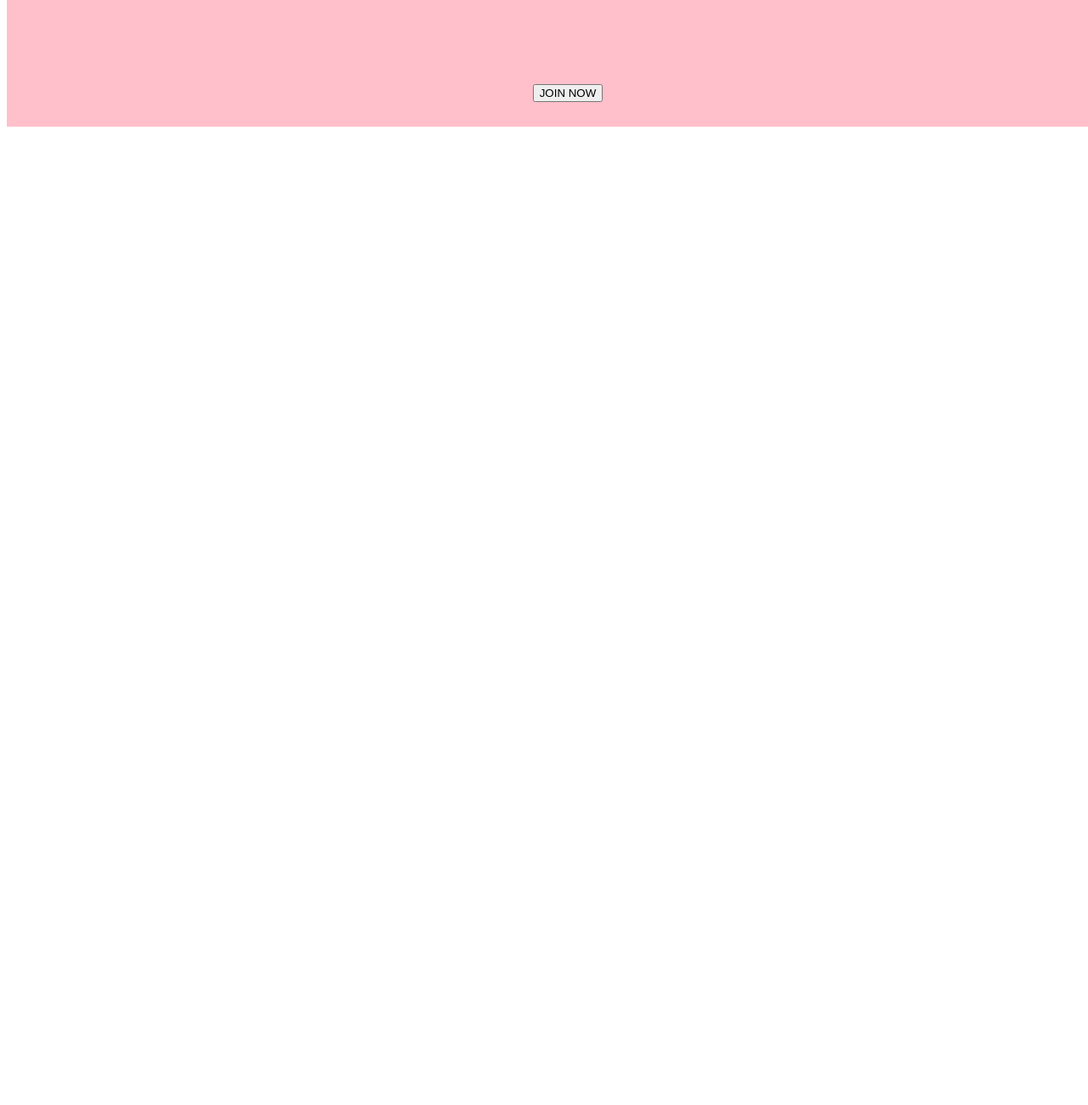
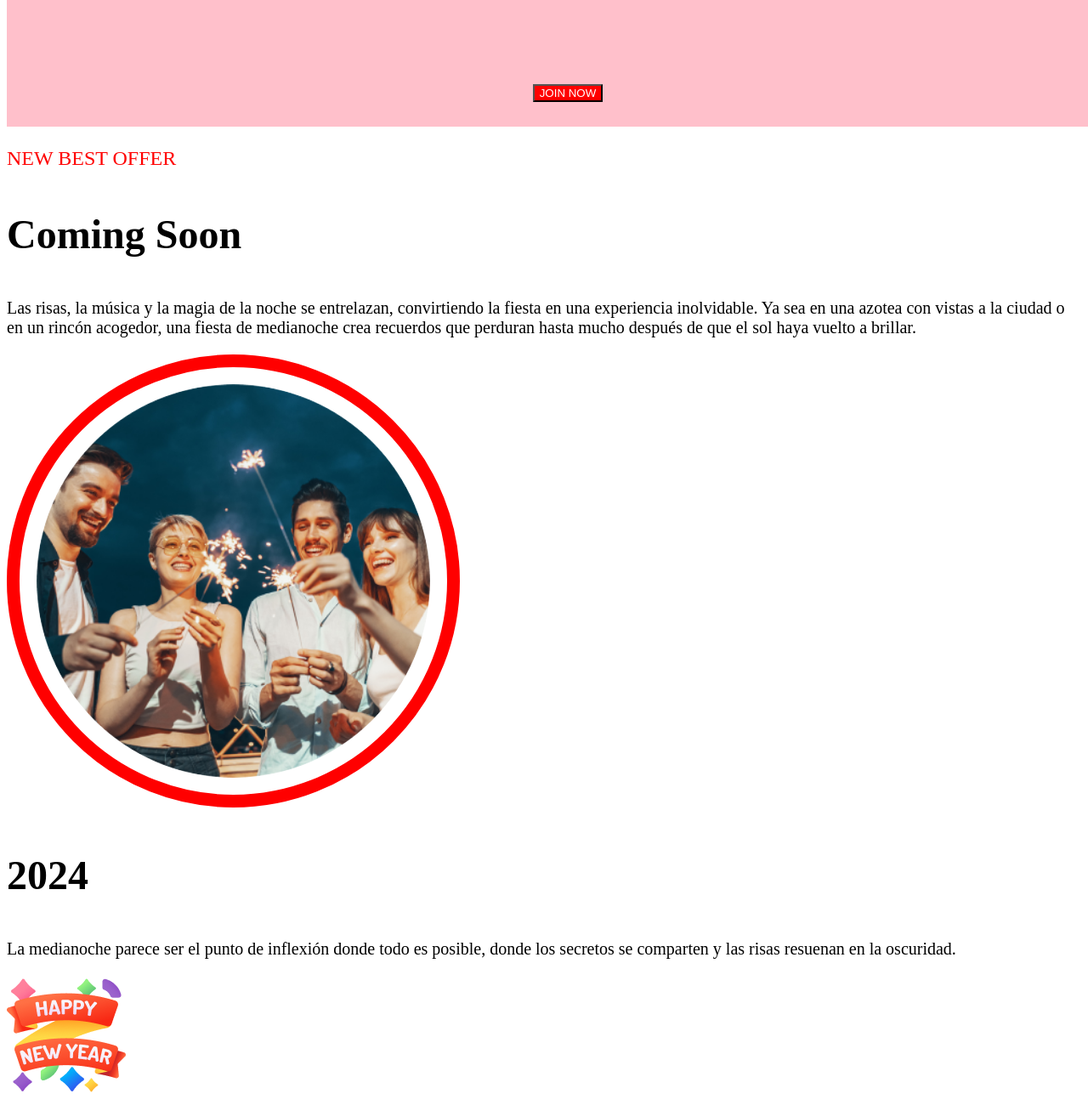
Before and after one commit to SafinAlFahad/b9-assign1, a plain HTML site: page index.html in a window 1280 px wide. Shown: the part 2135-3435 px from the top of the page at 85% size. Before the commit the page ends 2292 px from the top, so only its background shows below. Drawn offline with Linux system fonts and the light colour scheme.

Commit message:
fifth commit

```diff
--- a/index.html
+++ b/index.html
@@ -30,19 +30,36 @@
                 <div class="third-part1">
                     <h1 id="party">Welcome to <span class="block-word">midnight party</span></h1>
                     <p id="paraghaph">Una fiesta de medianoche tiene un encanto único y misterioso. Cuando el reloj marca las doce campanadas, el ambiente se llena de energía y emoción.</p>
-                    <button id="btn">JOIN NOW</button>
+                    <button id="btn"><b>JOIN NOW</b></button>
                 </div>
                 <div class="third-part2">
                     <img src="resources/Group 70.png" alt="" srcset="">
                 </div>
             </div>
-            <div class="forth">
+            <div class="forth-part">
                 <div class="text-area">
                     <p><b><span class="red-word">Place:</span>New Park Hotel</b></p>
                     <p><b><span class="red-word">Date:</span>31 December Night 2023</b></p>
                     <p><b><span class="red-word">Time:</span>Evening 7.30Pm To 12.30 AM</b></p>
                 </div>
-                <button id="btn2">JOIN NOW</button>
+                <button class="btn2">JOIN NOW</button>
+            </div>
+            <div class="fifth-part">
+                <div class="text-area2">
+                    <p class="red-word1">NEW BEST OFFER</p>
+                    <p class="come"><b>Coming Soon</b></p>
+                    <p class="choto"> Las risas, la música y la magia de la noche se entrelazan, convirtiendo la fiesta en una experiencia inolvidable. Ya sea en una azotea con vistas a la ciudad o en un rincón acogedor, una fiesta de medianoche crea recuerdos que perduran hasta mucho después de que el sol haya vuelto a brillar.</p>
+                </div>
+                <img class="round-image" src="resources/Ellipse 1.png" alt="" srcset="">
+                <div class="text-area3">
+                    <p class="red-word2"><b>2024</b></p>
+                    <p class="choto1"> La medianoche parece ser el punto de inflexión donde todo es posible, donde los secretos se comparten y las risas resuenan en la oscuridad.</p>
+                    <img  class="happy-image" src="resources/Group 96.png" alt="" srcset="">
+                </div>
+            </div>
+            <div class="sixth-part">
+
+
             </div>
         </div>
 
--- a/styles/new.css
+++ b/styles/new.css
@@ -86,7 +86,7 @@
 #btn{
     color:#FFF;
 }
-.forth{
+.forth-part{
     border: 2px;
     background-color: pink;
     width: 1320px;
@@ -103,3 +103,33 @@
 .text-area{
     padding: 100px 386px 214px 385px;
 }
+.red-word1{
+    color:#F00;
+    font-size: 24px;
+}
+.come{
+    font-size: 48px;
+}
+.choto{
+    font-size: 20px;
+}
+.round-image{
+    border: 15px solid #F00;
+    border-radius: 463px;
+    width: 463px;
+    height: 463px;
+    padding: 20px;
+}
+.red-word2{
+    font-size: 48px;
+}
+.choto1{
+    font-size: 20px;
+}
+.happy-image{
+    width: 140px;
+    height: 140px;
+}
+.fifth-part{
+    display:inline;
+}
```
